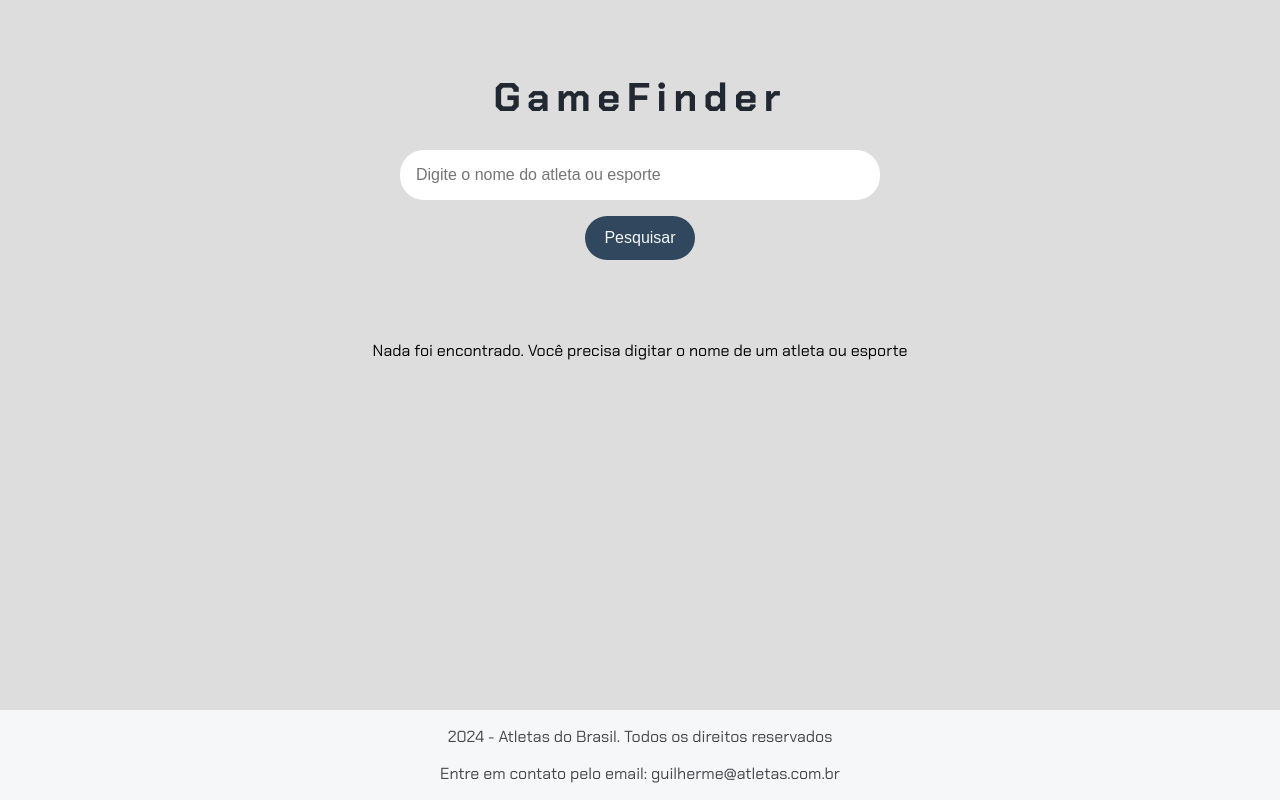
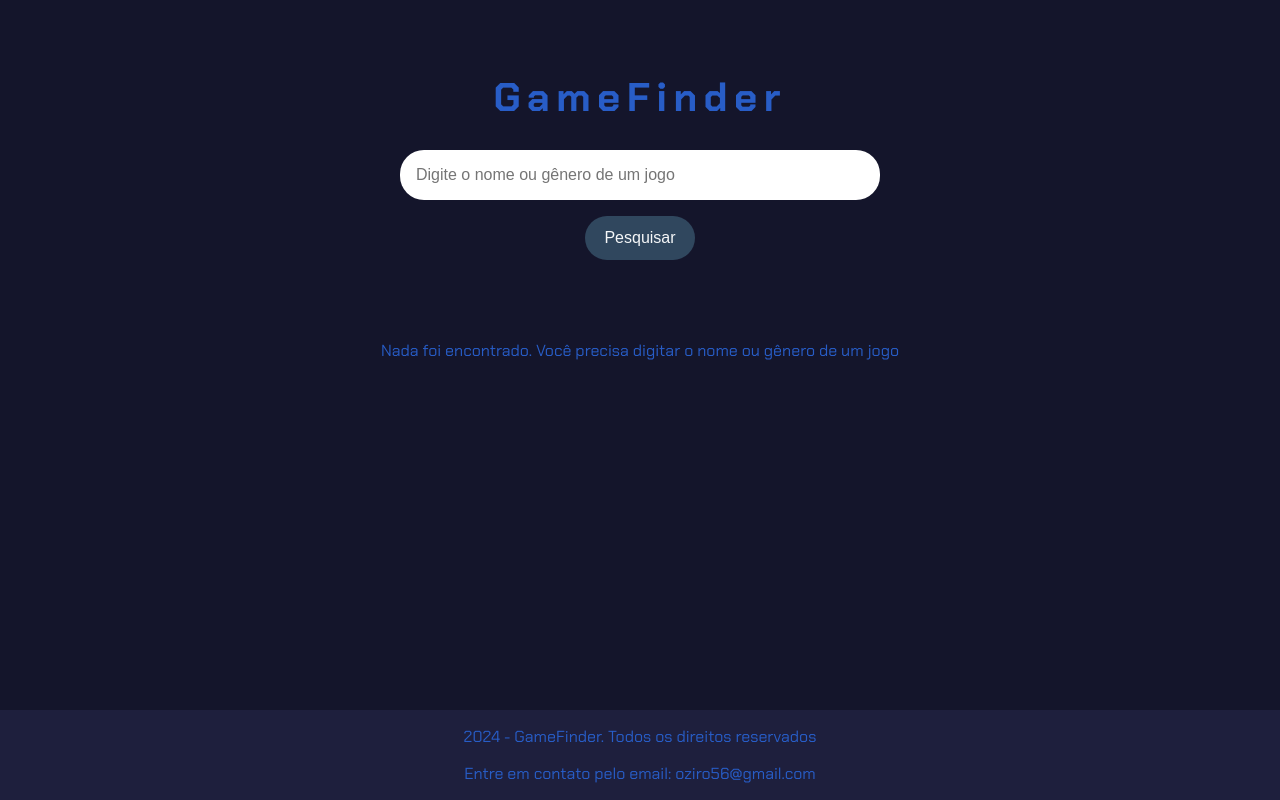
Before and after one commit to LeonardoOziro/GameFinder, a plain HTML site: page index.html in a window 1280 px wide. Both pictures are taken after a click on the button "Pesquisar". Drawn offline with Linux system fonts and the light colour scheme.

Commit message:
Adicionado os dados de jogos e melhora no código

```diff
--- a/app.js
+++ b/app.js
@@ -3,8 +3,8 @@ function pesquisar() {
 
     let campoPesquisa = document.getElementById("campo-pesquisa").value
 
-    if(!campoPesquisa) {
-        section.innerHTML = "<p>Nada foi encontrado. Você precisa digitar o nome de um atleta ou esporte</p>"
+    if(campoPesquisa.trim().length === 0) {
+        section.innerHTML = "<p class='nao-encontrado'>Nada foi encontrado. Você precisa digitar o nome ou gênero de um jogo</p>"
         return
     }
 
@@ -25,10 +25,16 @@ function pesquisar() {
 
             resultados += `
             <div class="item-resultado">
+                <img src="${dado.img}">
                 <h2>
-                    <a href="#" target="_blank">${dado.titulo}</a>
+                    <a href = ${dado.link} target="_blank">${dado.titulo}</a>
                 </h2>
-                <p class="descricao-meta">${dado.descricao}</p>
+                <p class="descricao-meta">
+                    <span class="destaque">Sobre o jogo: </span> ${dado.descricao}
+                </p>
+                <p class="descricao-meta">
+                    <span class="destaque">Gêneros: </span> ${dado.tags}
+                </p>
                 <a href = ${dado.link} target="_blank">Mais informações</a>
             </div>
 `
@@ -36,7 +42,7 @@ function pesquisar() {
     }
 
     if(!resultados) {
-        resultados = "<p>Nada foi encontrado</p>"
+        resultados = "<p class='resultados'>Nada foi encontrado</p>"
     }
 
     section.innerHTML = resultados
--- a/dados.js
+++ b/dados.js
@@ -1,8 +1,51 @@
 let dados = [
     {
         titulo: "Rocket League",
-        descricao: "asd",
-        link: "asdas",
-        tags: "sim"
+        descricao: "Um híbrido explosivo de futebol e carros! Domine o campo com acrobacias aéreas incríveis e gols espetaculares neste jogo de esportes eletrizante. Personalize seu carro, forme uma equipe e compita em partidas online contra jogadores do mundo todo.",
+        link: "https://store.epicgames.com/pt-BR/p/rocket-league",
+        tags: "Esportes Veículos Multiplayer Arcade",
+        img: "https://www.rocketleague.com/images/keyart/rl_evergreen.jpg"
+    },
+    {
+        titulo: "The Legend of Zelda: Breath of the Wild",
+        descricao: "Um jogo épico de ação e aventura em mundo aberto ambientado em Hyrule, onde Link deve despertar e usar o poder das antigas runas para derrotar Calamity Ganon.",
+        link: "https://www.nintendo.com/pt-br/store/products/the-legend-of-zelda-breath-of-the-wild-switch/",
+        tags: "Ação Aventura MundoAberto RPG",
+        img: "https://assets.nintendo.com/image/upload/ar_16:9,c_lpad,w_1240/b_white/f_auto/q_auto/ncom/software/switch/70010000000025/7137262b5a64d921e193653f8aa0b722925abc5680380ca0e18a5cfd91697f58"
+    },
+    {
+        titulo: "Red Dead Redemption 2",
+        descricao: "Arthur Morgan e a gangue Van der Linde são bandidos em fuga. Com agentes federais e os melhores caçadores de recompensas no seu encalço, a gangue precisa roubar, assaltar e lutar para sobreviver no impiedoso coração dos Estados Unidos. Conforme divisões internas profundas ameaçam despedaçar a gangue, Arthur deve fazer uma escolha entre os seus próprios ideais e a lealdade à gangue que o criou.",
+        link: "https://store.steampowered.com/app/1174180/Red_Dead_Redemption_2/",
+        tags: "Ação Aventura",
+        img: "https://image.api.playstation.com/gs2-sec/appkgo/prod/CUSA08519_00/12/i_3da1cf7c41dc7652f9b639e1680d96436773658668c7dc3930c441291095713b/i/icon0.png"
+    },
+    {
+        titulo: "Minecraft",
+        descricao: "Explore mundos infinitos e crie tudo, desde as casas mais simples até os castelos mais grandiosos. Jogue em modo solo ou com amigos online.",
+        link: "https://www.minecraft.net/",
+        tags: "Aventura Construção Sobrevivência Criatividade",
+        img: "https://upload.wikimedia.org/wikipedia/pt/9/9c/Minecraft_capa.png"
+    },
+    {
+        titulo: "Life is Strange",
+        descricao: "Uma estudante de fotografia descobre que possui o poder de rebobinar o tempo. Ela deve usar essa habilidade para salvar sua melhor amiga e desvendar os mistérios da sua pequena cidade.",
+        link: "https://store.steampowered.com/app/1265920/Life_is_Strange_Remastered/?l=brazilian",
+        tags: "Aventura Gráfico Escolha Consequências Drama",
+        img: "https://image.api.playstation.com/vulcan/ap/rnd/202105/1412/bJYCCmymxvgviuuolfOx8srg.png"
+    },
+    {
+        titulo: "Fortnite",
+        descricao: "Um jogo de tiro online multiplayer em que os jogadores competem para serem os últimos sobreviventes em uma ilha que se contrai gradualmente.",
+        link: "https://store.epicgames.com/pt-BR/p/fortnite",
+        tags: "Ação Tiro Battle Royale Online Multiplayer Grátis",
+        img: "https://store-images.s-microsoft.com/image/apps.62394.70702278257994163.1152c6f1-f586-40eb-a61e-0f8bad1ee621.3a22a885-cb53-41a8-b9e6-0bc4053a9bac"
+    },
+    {
+        titulo: "The Sims 4",
+        descricao: "Simule a vida de pessoas virtuais em um mundo aberto, criando e controlando seus Sims enquanto eles trabalham, socializam, formam famílias e perseguem seus sonhos.",
+        link: "https://store.steampowered.com/app/1222670/The_Sims_4/",
+        tags: "Simulação Vida Virtual Construção Criatividade Social",
+        img: "https://cdn1.epicgames.com/offer/2a14cf8a83b149919a2399504e5686a6/EGS_TheSims4_ElectronicArts_S2_1200x1600-ceadc3bd1e6f885ad64d9f115f51f5c0"
     }
 ];
--- a/index.html
+++ b/index.html
@@ -14,15 +14,15 @@
     </header>
     <main>
         <section>
-            <input type="text" placeholder="Digite o nome do atleta ou esporte" id = "campo-pesquisa">
+            <input type="text" placeholder="Digite o nome ou gênero de um jogo" id = "campo-pesquisa">
             <button onclick="pesquisar()">Pesquisar</button>
         </section>
         <section class="resultados-pesquisa" id = "resultados-pesquisa">
         </section>
     </main>
     <footer>
-        <p>2024 - Atletas do Brasil. Todos os direitos reservados</p>
-        <p>Entre em contato pelo email: guilherme@atletas.com.br</p>
+        <p>2024 - GameFinder. Todos os direitos reservados</p>
+        <p>Entre em contato pelo email: oziro56@gmail.com</p>
     </footer>
     <script src="dados.js"></script>
     <script src="app.js"></script>
--- a/style.css
+++ b/style.css
@@ -4,7 +4,7 @@
 /* Estiliza o corpo da página */
 body {
     font-family: "Chakra Petch", sans-serif; /* Define a fonte padrão */
-    background-color: #DDDDDD; /* Cor de fundo da página */
+    background-color: #14152b; /* Cor de fundo da página */
     display: flex; /* Usa Flexbox para layout */
     flex-direction: column; /* Alinha os itens na vertical */
     align-items: center; /* Centraliza os itens horizontalmente */
@@ -17,7 +17,7 @@ body {
 /* Estiliza os títulos h1 */
 h1 {
     font-size: 2.5rem; /* Tamanho da fonte */
-    color: #222831; /* Cor do texto */
+    color: #285dc7; /* Cor do texto */
     text-align: center; /* Alinha o texto ao centro */
     letter-spacing: 0.4rem; /* Espaçamento entre letras */
 }
@@ -89,16 +89,29 @@ section button {
     text-decoration: underline; /* Adiciona sublinhado ao passar o mouse */
 }
 
+.item-resultado img {
+    width: 200px;
+    height: 200px;
+    object-fit: cover;
+    float: left;
+    margin-right: 10px;
+}
+
 /* Estiliza a descrição meta dentro dos itens de resultado */
 .descricao-meta {
     color: #45474B; /* Cor do texto */
     margin: 0.5rem 0; /* Margem acima e abaixo */
 }
 
+.destaque {
+    color: #494949;
+    font-weight: bold;
+}
+
 /* Estiliza o rodapé da página */
 footer {
-    background-color: #F5F7F8; /* Cor de fundo do rodapé */
-    color: #45474B; /* Cor do texto */
+    background-color: #1e1f3d; /* Cor de fundo do rodapé */
+    color: #285dc7; /* Cor do texto */
     text-align: center; /* Alinha o texto ao centro */
     padding: 0; /* Espaçamento interno */
     width: 100%; /* Largura total da página */
@@ -106,3 +119,11 @@ footer {
     bottom: 0; /* Alinha ao fundo da página */
     font-size: 1rem; /* Tamanho da fonte */
 }
+
+.nao-encontrado {
+    color: #285dc7;
+}
+
+.resultados {
+    color: #285dc7;
+}
```
